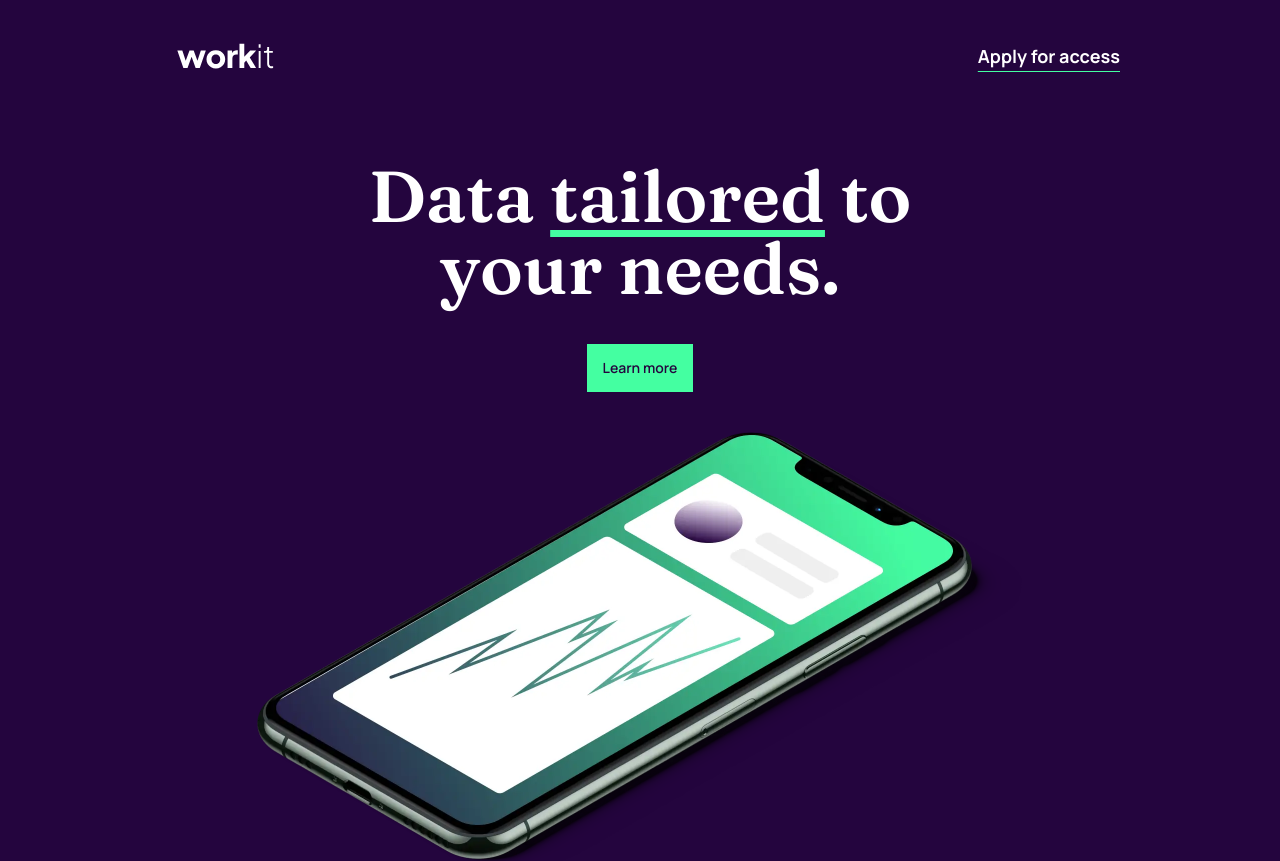
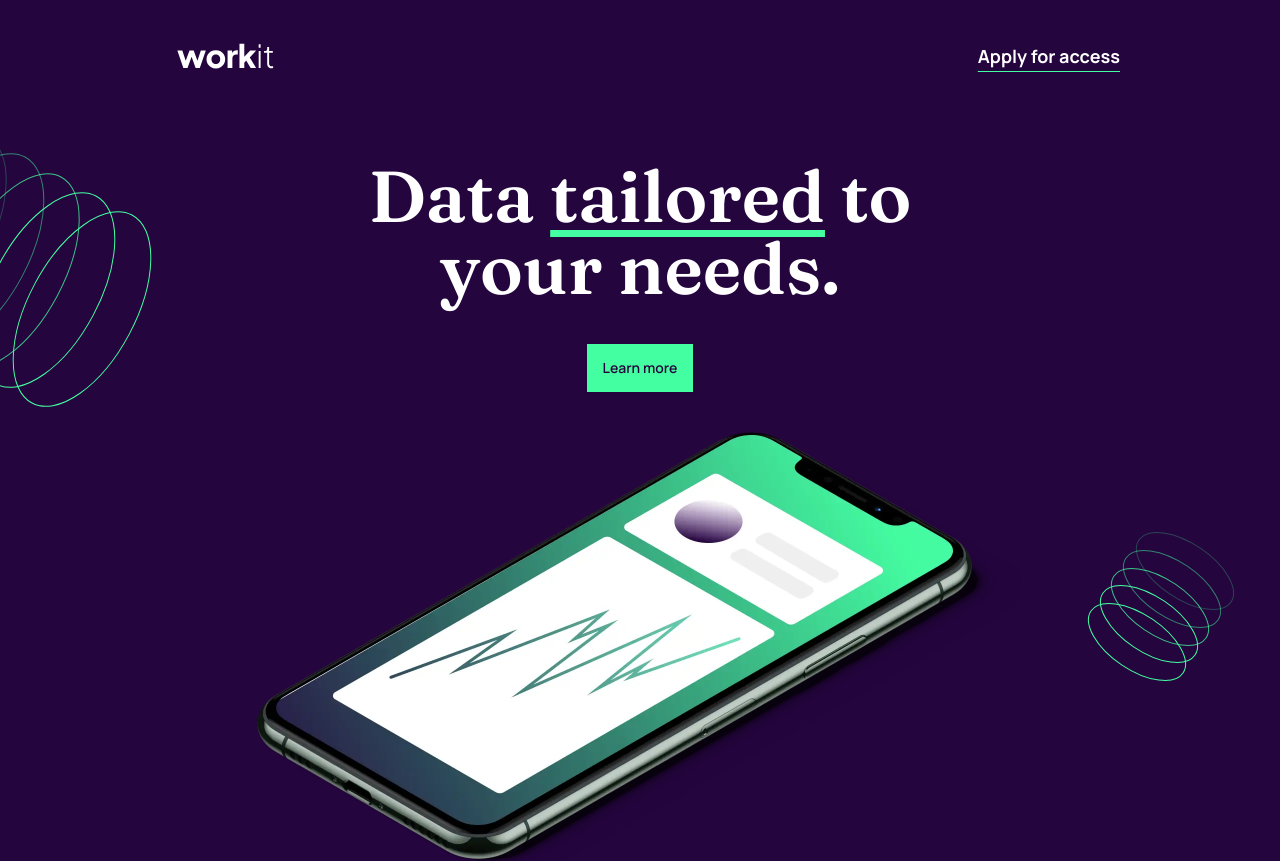
Before and after one commit to Hcmwebs/workit-landing-page, a React (Vite) app: page / in a window 1280 px wide. Shown: the top 861 px of the page. Built offline with nearby package versions, Linux system fonts and the light colour scheme.

Commit message:
added patterns to the header

```diff
--- a/src/components/Header.jsx
+++ b/src/components/Header.jsx
@@ -1,10 +1,20 @@
-import { Hero, Navbar } from './index';
+import { Hero, Navbar, Pattern } from './index';
+import pattern1 from '../assets/bg-pattern-1.svg';
+import pattern2 from '../assets/bg-pattern-2.svg';
 
 const Header = () => {
 	return (
-		<header className=' w-full grid grid-cols-1 place-items-center bg-[#24053E]'>
+		<header className=' w-full grid grid-cols-1 place-items-center bg-[#24053E] relative'>
 			<Navbar />
+			<Pattern
+				pattern={pattern1}
+				className='hidden md:block absolute -left-60 top-28 lg:-left-40'
+			/>
 			<Hero />
+			<Pattern
+				pattern={pattern2}
+				className='hidden md:block absolute -top-62 -right-16 lg:right-8 lg:bottom-56'
+			/>
 		</header>
 	);
 };
```
